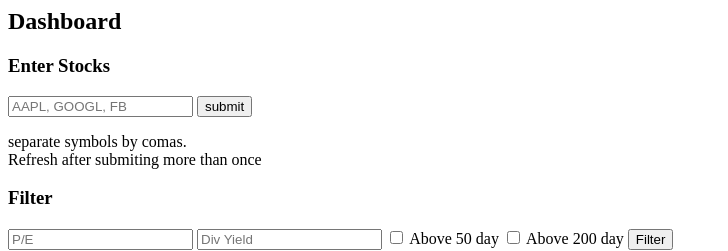
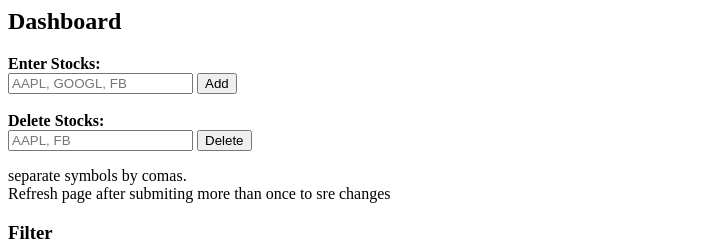
Before and after one commit to INF800/fastapi-stock-screener, a FastAPI app: page / in a window 1280 px wide. Shown: the top 251 px of the page, without its empty margins (0-728 px from the left). Run offline with FastAPI, Linux system fonts and the light colour scheme; data comes from the database, SQL or seed files in the repository; both versions use the stored data as it was after the commit.

Commit message:
delete button added

```diff
--- a/main.py
+++ b/main.py
@@ -81,3 +81,11 @@ def create_stock(stock_req: StockRequest, background_tasks: BackgroundTasks, db:
 	background_tasks.add_task(fetch_stock_data, stock.id)
 
 	return {"staus": "ok"}
+
+@app.delete("/stock")
+def delete_stock(stock_req: StockRequest, db: Session = Depends(get_db)):
+	""" deletes stock record of a symbol """
+
+	stock_to_dlt = db.query(Stock).filter(Stock.symbol==stock_req.symbol).first()
+	db.delete(stock_to_dlt)
+	db.commit()
--- a/templates/dashboard.html
+++ b/templates/dashboard.html
@@ -3,18 +3,22 @@
 {% block content %}
 
 <div>
-	<h3>Enter Stocks</h3>
+	<b>Enter Stocks: </b> <br/>
 	<!-- POST Data -->
+	<input type="text" id="symbols" placeholder="AAPL, GOOGL, FB">
+	<input type="button" onclick="add_to_db()" value="Add">
 
-	<input type="text" id="symbols" placeholder="AAPL, GOOGL, FB">
-	<input type="button" onclick="submit_post()" value="submit">
-	<p id="result">separate symbols by comas. <br/>Refresh after submiting more than once</p>
+	<br/> <br/> <b>Delete Stocks: </b> <br />
+	<!-- DELETE Data -->
+	<input type="text" id="delSymbols" placeholder="AAPL, FB">
+	<input type="button" onclick="delete_from_db()" value="Delete">
 
-
+	<p id="result">separate symbols by comas. <br/>Refresh page after submiting more than once to sre changes</p>
 
 	<script>
-
-		function submit_post(){
+		// ADD TO.DB USING `POST` OPERATION
+		// ---
+		function add_to_db(){
 			symbols_comas = document.getElementById("symbols").value.replace(/\s/g, "")
 			symbols_lst = symbols_comas.split(",")
 			for (let i=0; i<symbols_lst.length; i++){
@@ -31,13 +35,32 @@
       	*/
 
       	// axios used. same but rich features
-      	axios.post('/stock', {
-    			symbol: symbols_lst[i]
-  				})
+      	axios.post('/stock', { // note: same endpoint can be used as long as http operation is dfft
+    				symbol: symbols_lst[i]
+    			})
   				.then(function (response) {
   					// console.log(response)
     				// document.getElementById('result').innerHTML = response
   				})
+			}
+		}
+
+
+		// REMOVE FROM DB USING `DELETE` OPERATION
+		// ----
+		function delete_from_db(){
+			symbols_comas = document.getElementById("delSymbols").value.replace(/\s/g, "")
+			symbols_lst = symbols_comas.split(",")
+			for (let i=0; i<symbols_lst.length; i++){
+				axios
+					.delete('/stock', { // note: same endpoint can be used as long as http OPERATION is different
+						data :{ // `data` is important for `delete`
+							symbol: symbols_lst[i]
+						}
+					})
+					.then(function(response){
+						// console.log(response)
+					})
 			}
 		}
 
```
Also changed, not shown: README.md, stocks.db.
